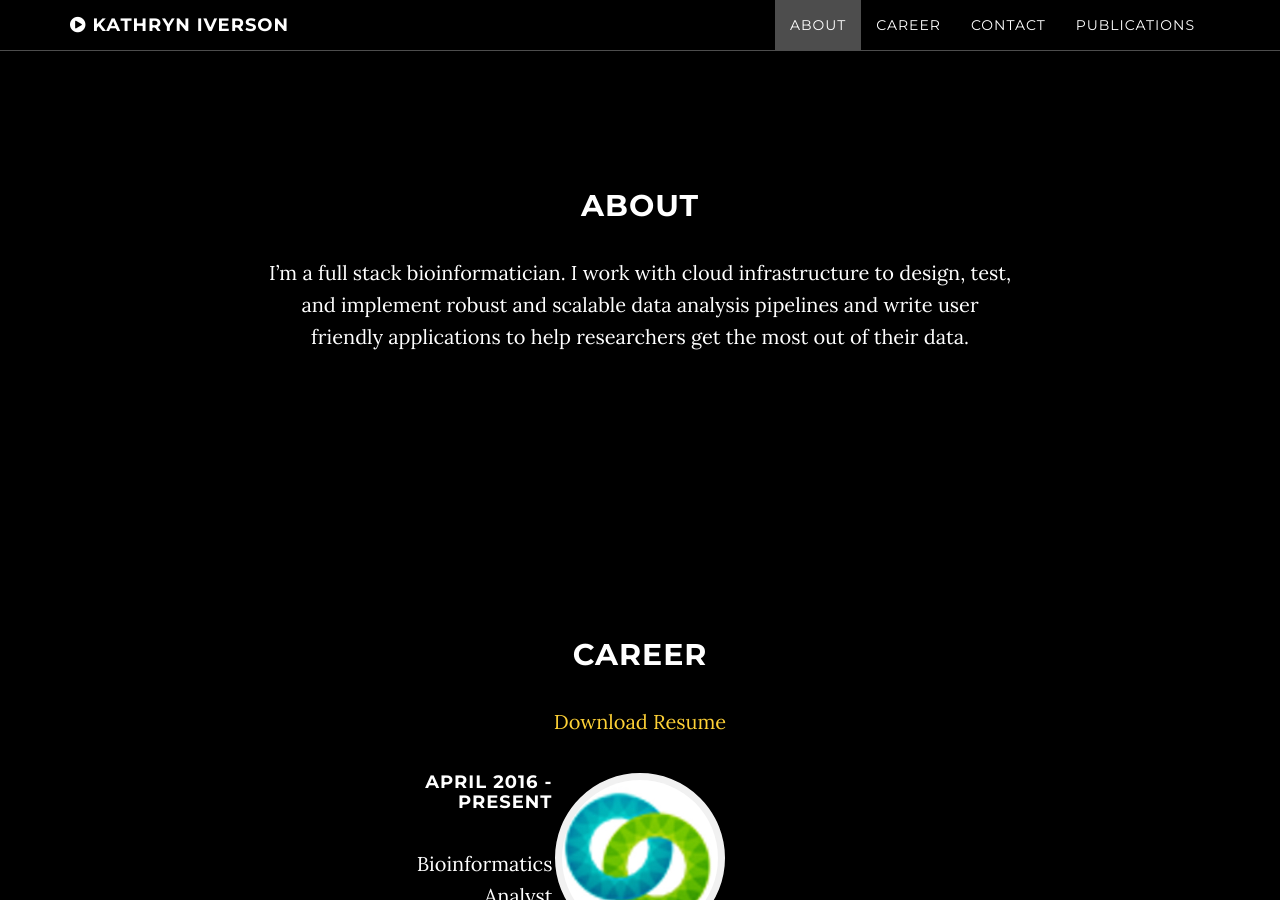
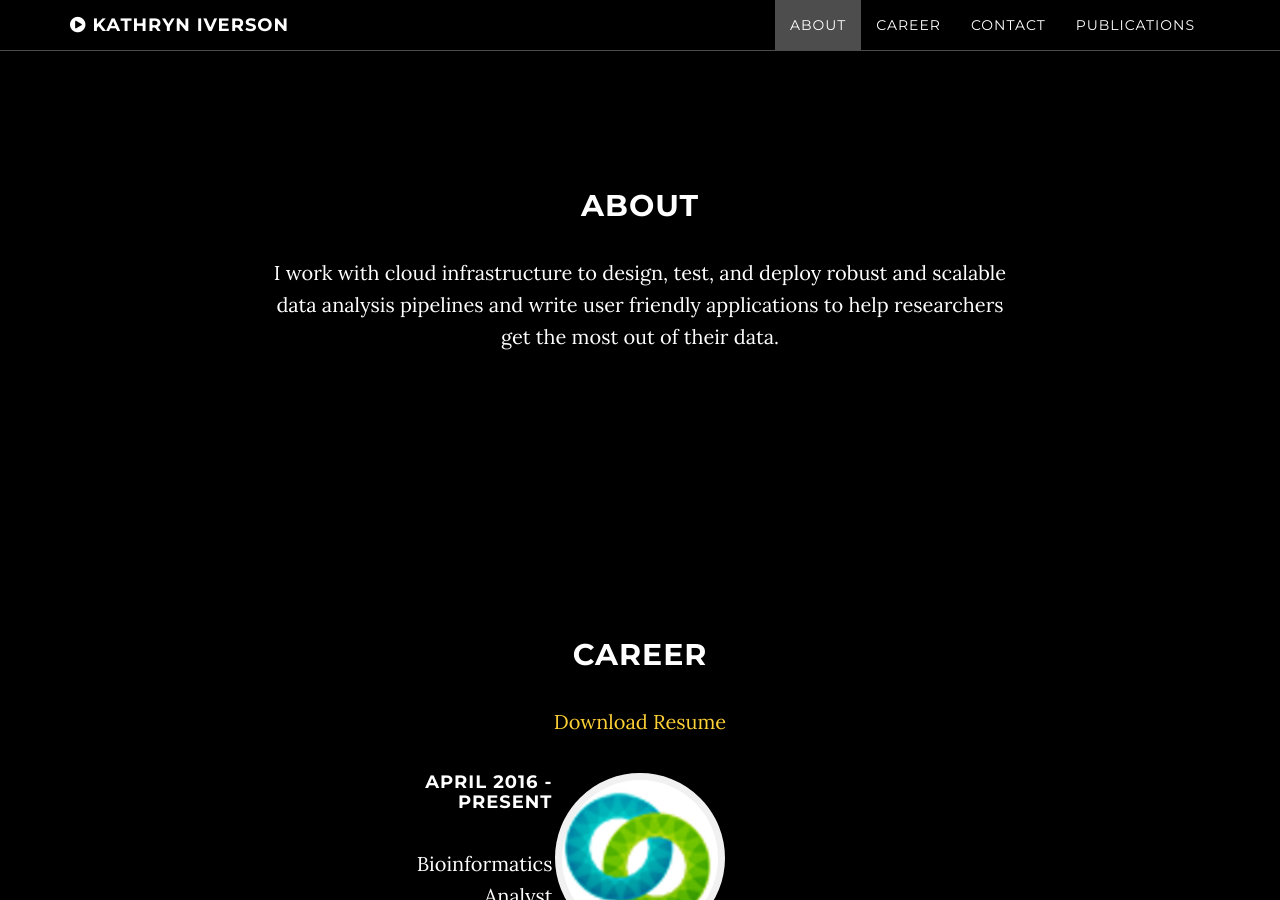
Before and after one commit to kdiverson/kdiverson.github.io, a Jekyll site: the page built from index.html, in a window 1280 px wide and 900 px high, scrolled down 961 px. Built offline with Jekyll 4.4.1, drawn with Linux system fonts in a browser that asks for light colours.

Commit message:
update image and about

```diff
--- a/about.html
+++ b/about.html
@@ -5,4 +5,4 @@ title: About
 ---
 ## About
 
-I'm a full stack bioinformatician. I work with cloud infrastructure to design, test, and implement robust and scalable data analysis pipelines and write user friendly applications to help researchers get the most out of their data.
+I work with cloud infrastructure to design, test, and deploy robust and scalable data analysis pipelines and write user friendly applications to help researchers get the most out of their data.
```
Also changed, not shown: img/alt/intro-bg copy 4.jpg (added), 1 other file.
